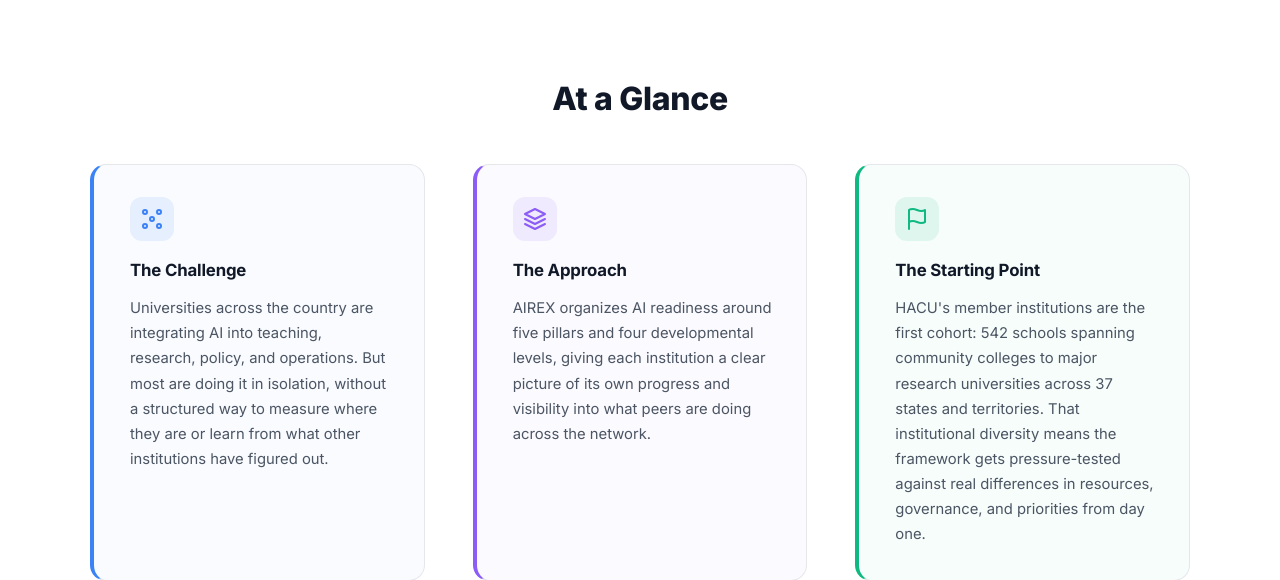
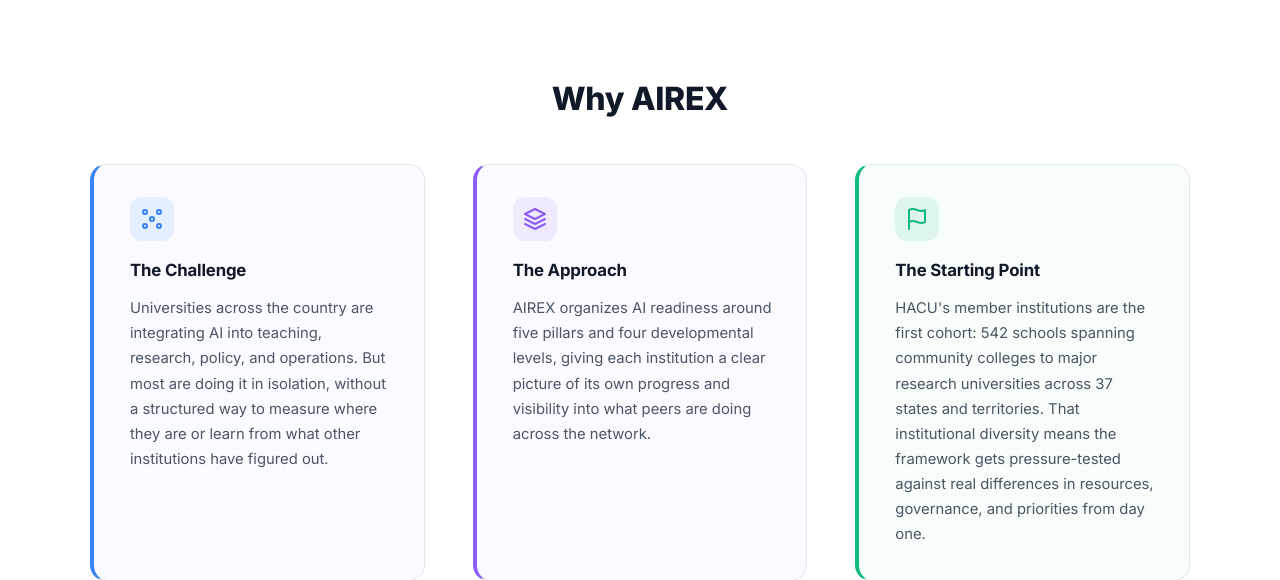
Before and after one commit to cauamcardoso/arex-platform, a Flask app: page / in a window 1280 px wide. Shown: the part 784-1364 px from the top of the page. Run offline with Flask 3, Linux system fonts and the light colour scheme.

Commit message:
Rename value narrative title to 'Why AIREX' for stronger storytelling arc
Co-Authored-By: Claude Opus 4.6 <noreply@anthropic.com>

```diff
--- a/templates/home.html
+++ b/templates/home.html
@@ -1179,7 +1179,7 @@
          ============================================================ -->
     <section class="value-narrative" id="why-airex">
         <div class="value-narrative-header">
-            <h2>At a Glance</h2>
+            <h2>Why AIREX</h2>
         </div>
         <div class="value-narrative-inner">
             <div class="value-block">
```
